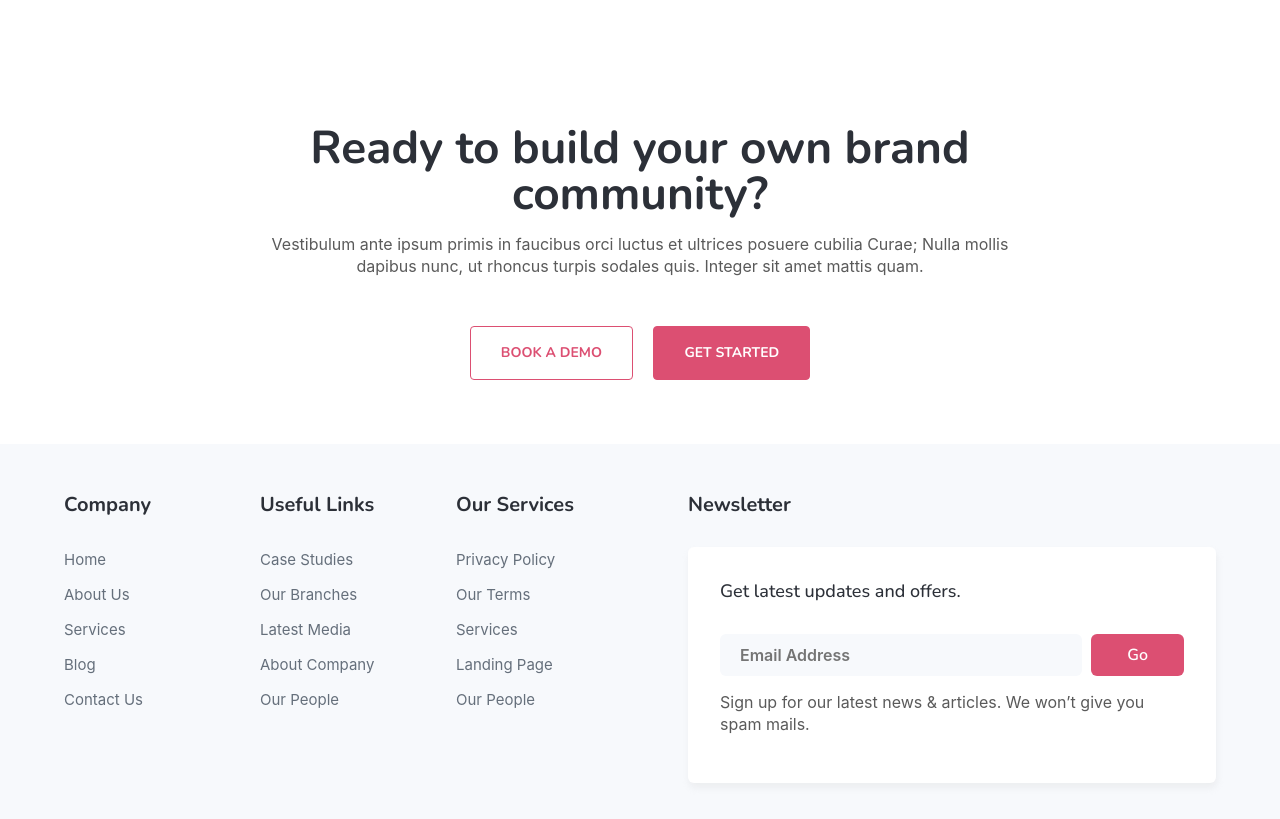
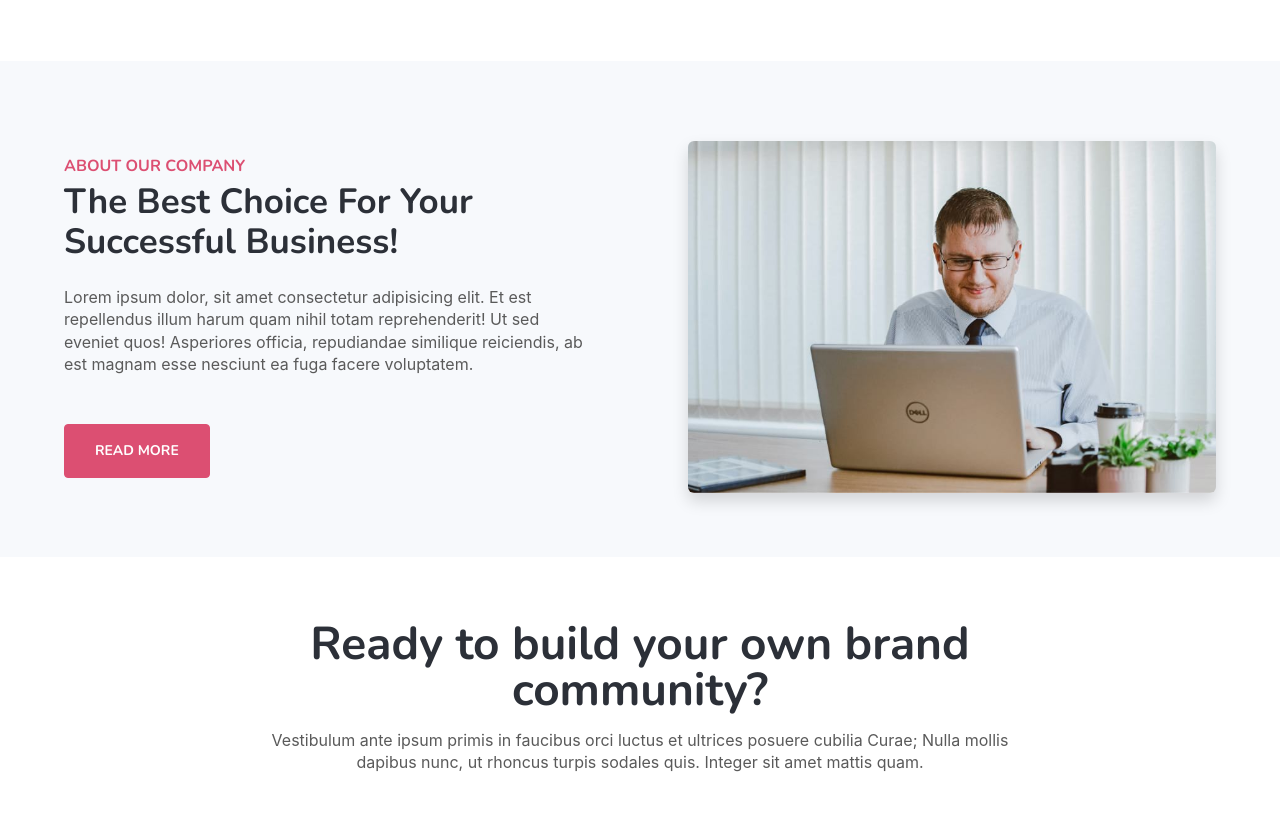
Before and after one commit to trongtruong2509/Capstone_1, a plain HTML site: page pages/home.html in a window 1280 px wide. Shown: the part 1284-2103 px from the top of the page. Drawn offline with nearby package versions, Linux system fonts and the light colour scheme.

Commit message:
fea/about

```diff
--- a/pages/home.html
+++ b/pages/home.html
@@ -125,6 +125,31 @@
         </div>
     </section>
 
+    <section class="about py-5">
+        <div class="container py-lg-3 mt-3">
+            <div class="row align-items-center">
+                <div class="about-left col-lg-6 pe-lg-5">
+                    <div class="title-section text-start mw-100 m-0">
+                        <span>ABOUT OUR COMPANY</span>
+                        <h3 class="mb-md-4 mb-3">The Best Choice For Your Successful Business!</h3>
+                        <p class="mw-100 m-0 mb-md-5 mb-4">Lorem ipsum dolor, sit amet consectetur adipisicing elit. Et
+                            est
+                            repellendus
+                            illum
+                            harum
+                            quam nihil totam reprehenderit! Ut sed eveniet quos! Asperiores officia, repudiandae
+                            similique
+                            reiciendis, ab est magnam esse nesciunt ea fuga facere voluptatem.</p>
+                        <a href="about.html" class="btn btn-primary button-theme">Read more</a>
+                    </div>
+                </div>
+                <div class="about-right col-lg-6 ps-lg-5 mt-lg-0 mt-5">
+                    <img class="img-fluid" src="../src/img/about.jpg" alt="">
+                </div>
+            </div>
+        </div>
+    </section>
+
     <section class="get-started py-5 bg-white">
         <div class="container py-md-3 text-center">
             <div class="title-section text-center mx-auto">
--- a/scss/pages/home.scss
+++ b/scss/pages/home.scss
@@ -86,3 +86,23 @@
         }
     }
 }
+
+.about {
+    background-color: $bg-color-light;
+
+    .about-left {
+        .title-section {
+            h3 {
+                font-size: 35px;
+                line-height: 40px;
+            }
+        }
+    }
+
+    .about-right {
+        img {
+            border-radius: 6px;
+            box-shadow: 0 0.5rem 1rem rgba(0, 0, 0, .15);
+        }
+    }
+}
```
Also changed, not shown: css/home.css.
